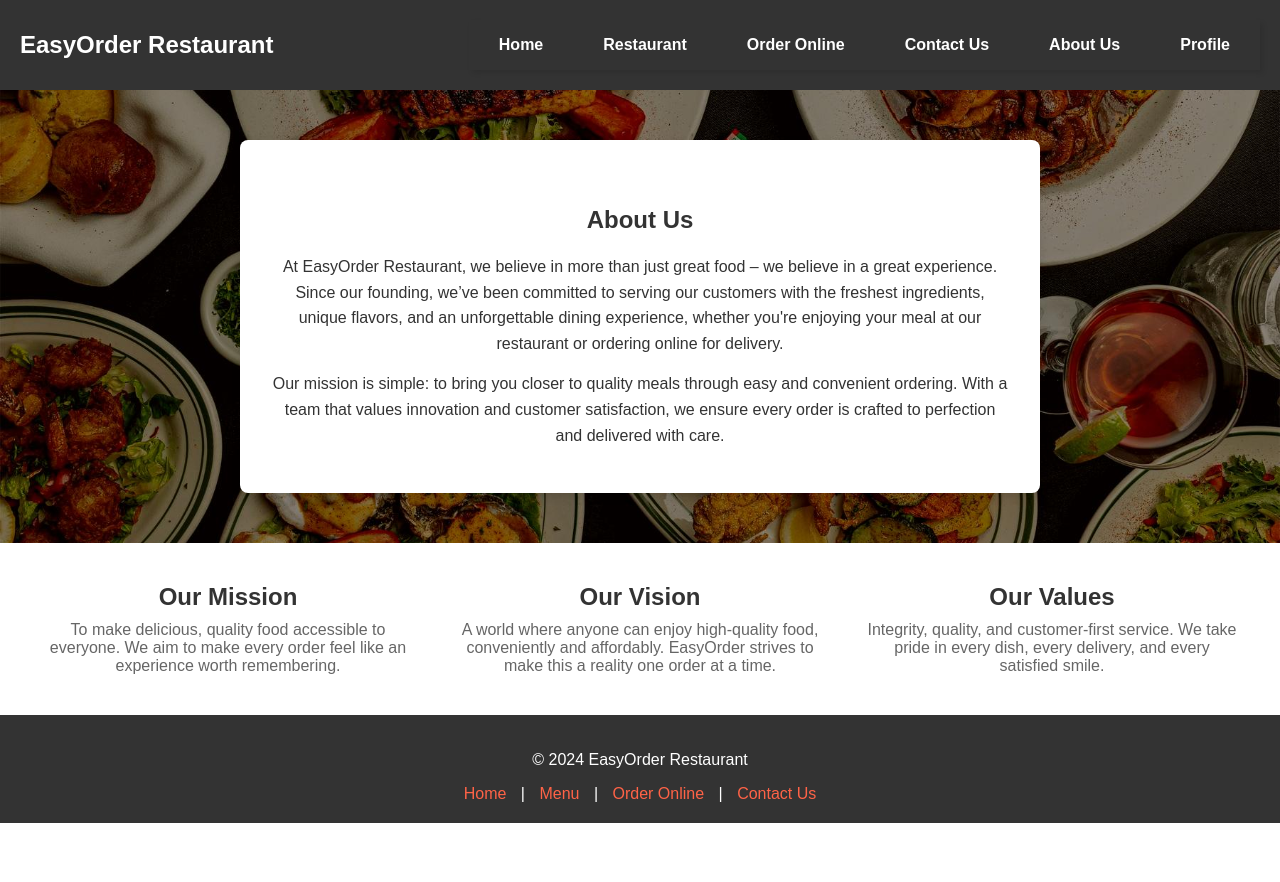
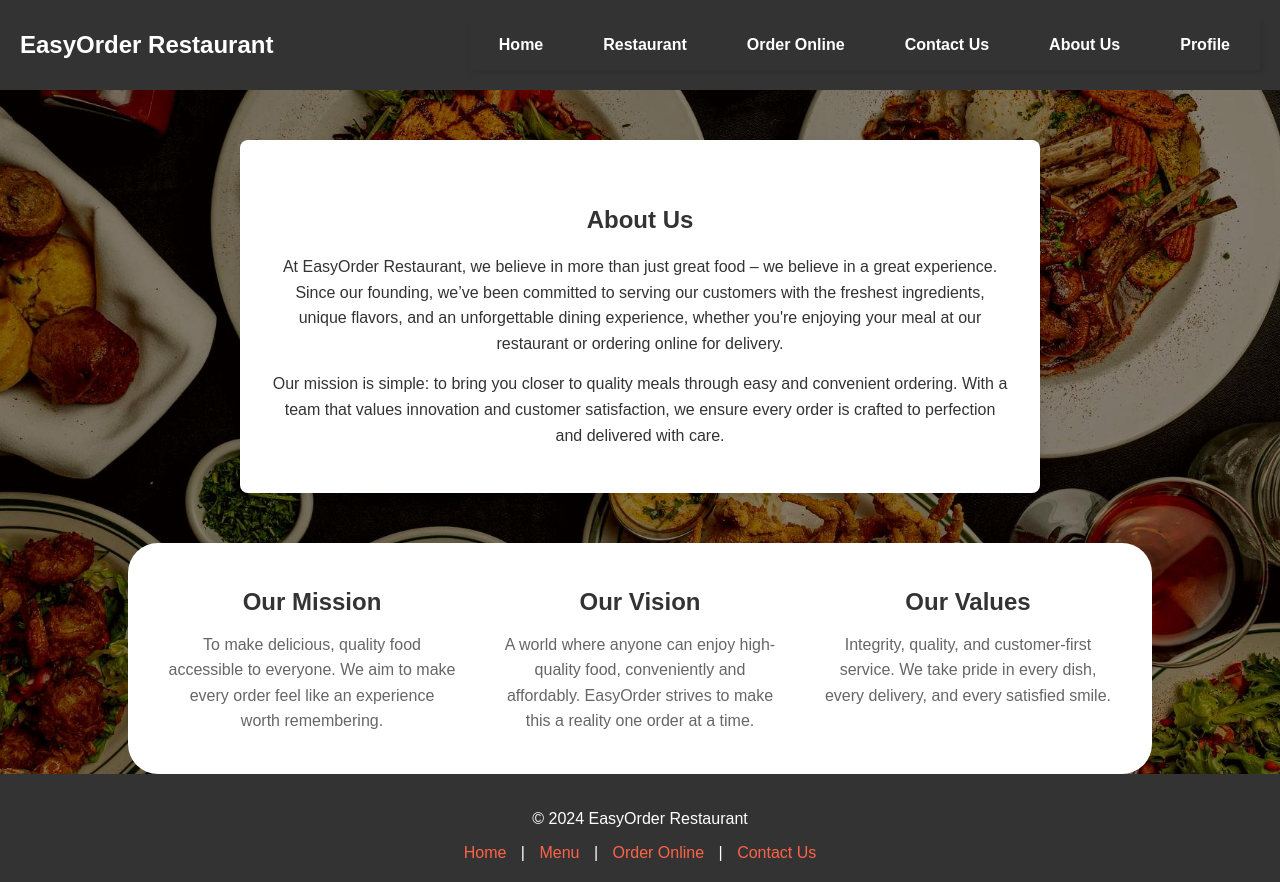
Before and after one commit to gioalco/EasyOrder, a PHP site: page /about-us.php in a window 1280 px wide. Before the commit the page ends 823 px from the top, so only its background shows below. Run offline with PHP 8.4, Linux system fonts and the light colour scheme.

Commit message:
Have put the background css to an external file "style.css"
Implemented the stick to bottom footer to about-us.php and user-profile.php

```diff
--- a/about-us.php
+++ b/about-us.php
@@ -4,6 +4,7 @@
     <meta charset="UTF-8">
     <meta name="viewport" content="width=device-width, initial-scale=1.0">
     <title>About Us - EasyOrder Restaurant</title>
+    <link rel="stylesheet" href="style.css"></link>
     <link href="https://fonts.googleapis.com/css2?family=Roboto:wght@400;700&display=swap" rel="stylesheet">
     <script src="components/header.js" defer></script>
     <script src="components/footer.js" defer></script>
@@ -19,20 +20,9 @@
             font-family: Arial, sans-serif;
             color: #333;
             background-color: #f4f4f4;
-            background-image: url('about-bg.jpg'); /* Replace with actual image */
-            background-size: cover;
-            background-position: center;
-            height: 500px;
-            justify-content: center;
-            align-items: center;
-        }
-
-        .hero {
 
             justify-content: center;
             align-items: center;
-            color: white;
-            text-align: center;
         }
 
         /* About Us Content Box */
@@ -62,12 +52,17 @@
             justify-content: center;
             padding: 40px 20px;
             background-color: #fff;
+            width: 80%;
+            margin: 0 auto;
+            border-radius: 30px;
         }
 
         .mission-item {
-            width: 30%;
+            /*width: 30%;*/
+            width: 45ch;
             text-align: center;
             margin: 0 20px;
+            line-height: 1.6;
         }
 
         .mission-item img {
@@ -89,7 +84,7 @@
     </style>
 </head>
 <body>
-
+<section class="background">
     <header-component></header-component>
 
     <!-- About Us Section -->
@@ -128,6 +123,6 @@
     </section>
 
     <footer-component></footer-component>
-
+</section>
 </body>
 </html>
--- /dev/null
+++ b/style.css
@@ -0,0 +1,17 @@
+.background {
+    background-image: url('about-bg.jpg');
+    background-size: cover;
+    background-position: center;
+}
+
+@media screen and (min-height: 840px) {
+    .background {
+        height: 100lvh;
+    }
+    footer-component {
+        position: fixed;
+        left: 0;
+        right: 0;
+        bottom: 0;
+    }
+}
```
Also changed, not shown: user-profile.php (+1 -17 lines).
